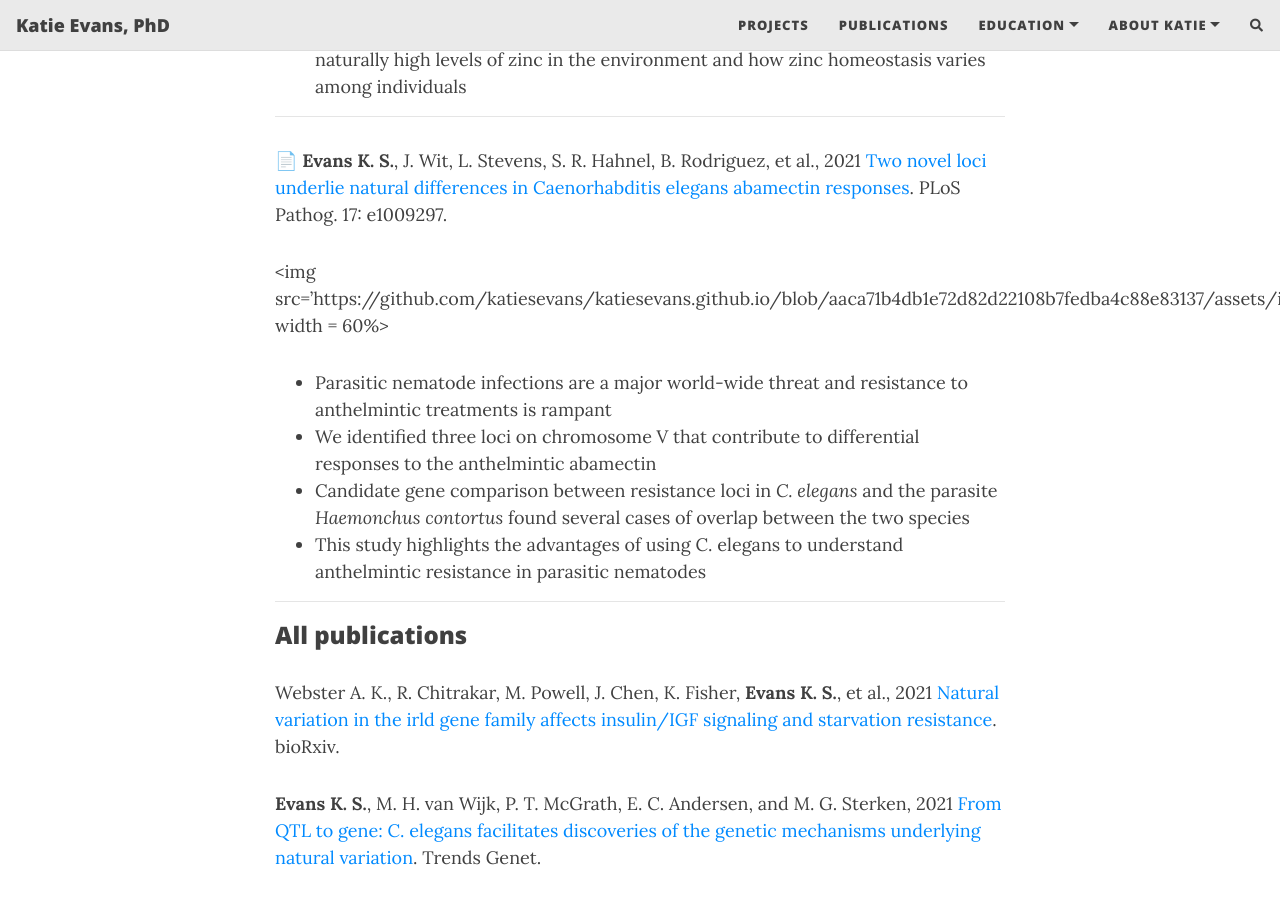
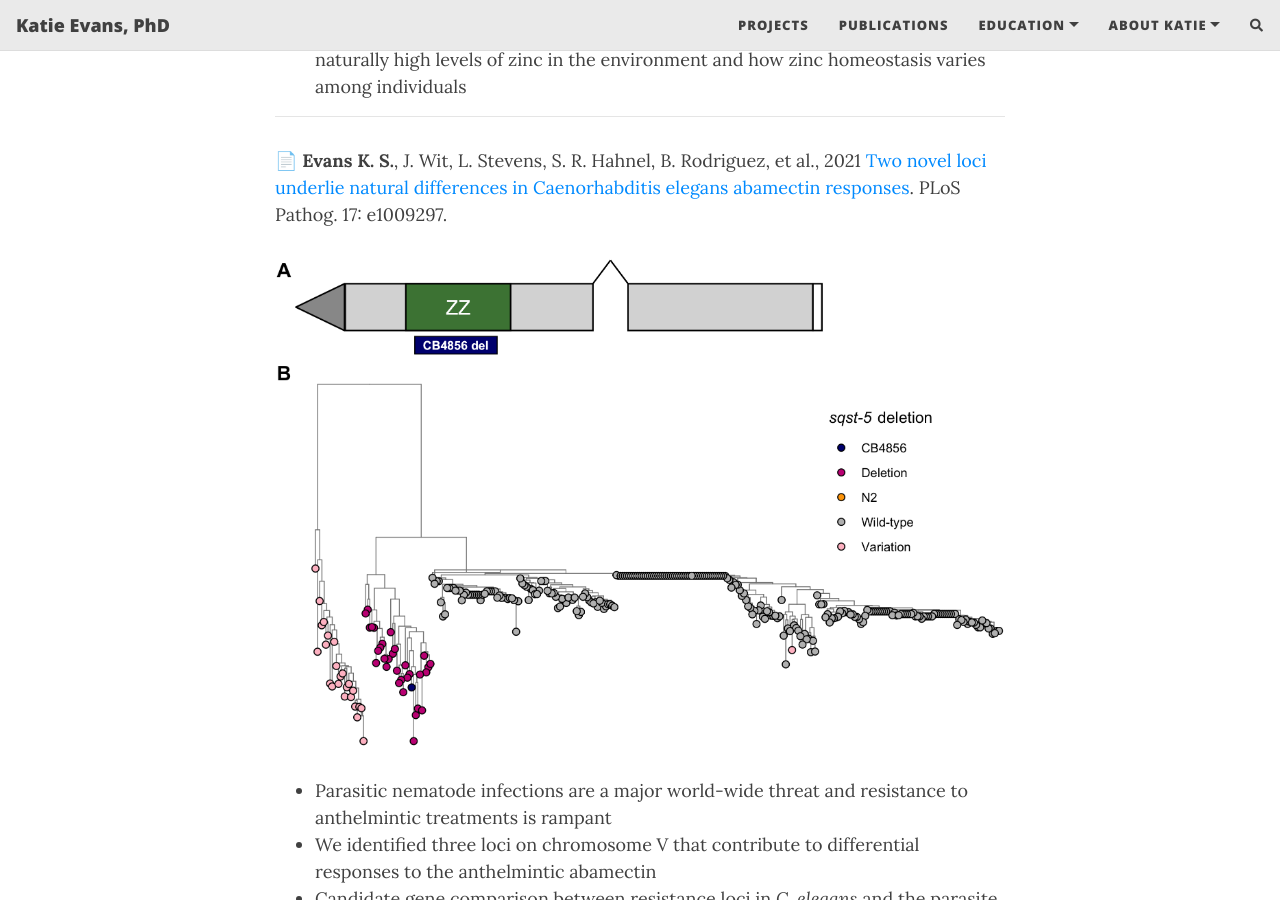
Before and after one commit to katiesevans/katiesevans.github.io, a Jekyll site: the page built from publications.md, in a window 1280 px wide and 900 px high, scrolled down 1871 px. Built offline with Jekyll 4.4.1, drawn with Linux system fonts in a browser that asks for light colours; nearby versions of some CDN libraries; emoji names are drawn with the system emoji font; comment, search, counter and statistics services are not loaded.

Commit message:
finally images work!?
![](/assets/img/QTG_review_20210519_final.png)

```diff
--- a/publications.md
+++ b/publications.md
@@ -18,7 +18,7 @@ title: Publications
 
 :page_facing_up: **Evans K. S.**, S. Zdraljevic, L. Stevens, K. Collins, R. E. Tanny, et al., 2020 [Natural variation in the sequestosome-related gene, sqst-5, underlies zinc homeostasis in Caenorhabditis elegans](https://doi.org/10.1371/journal.pgen.1008986). PLoS Genet. 16: e1008986.
 
-<img src='https://github.com/katiesevans/katiesevans.github.io/blob/aaca71b4db1e72d82d22108b7fedba4c88e83137/assets/img/aba_qtl2.png'>
+![](/assets/img/aba_qtl2.png)
 
 * Zinc, although an essential metal, can be toxic if organisms are exposed to concentrations that are too high or too low
 * Using linkage mapping in *C. elegans*, we identified four loci (including the *sqst-5* locus) that contributed to differential zinc responses
@@ -29,7 +29,7 @@ title: Publications
 
 :page_facing_up: **Evans K. S.**, J. Wit, L. Stevens, S. R. Hahnel, B. Rodriguez, et al., 2021 [Two novel loci underlie natural differences in Caenorhabditis elegans abamectin responses](https://doi.org/10.1371/journal.ppat.1009297). PLoS Pathog. 17: e1009297.
 
-<img src='https://github.com/katiesevans/katiesevans.github.io/blob/aaca71b4db1e72d82d22108b7fedba4c88e83137/assets/img/sqst5_tree.png' width = 60%>
+![](/assets/img/sqst5_tree.png)
 
 * Parasitic nematode infections are a major world-wide threat and resistance to anthelmintic treatments is rampant
 * We identified three loci on chromosome V that contribute to differential responses to the anthelmintic abamectin
```
